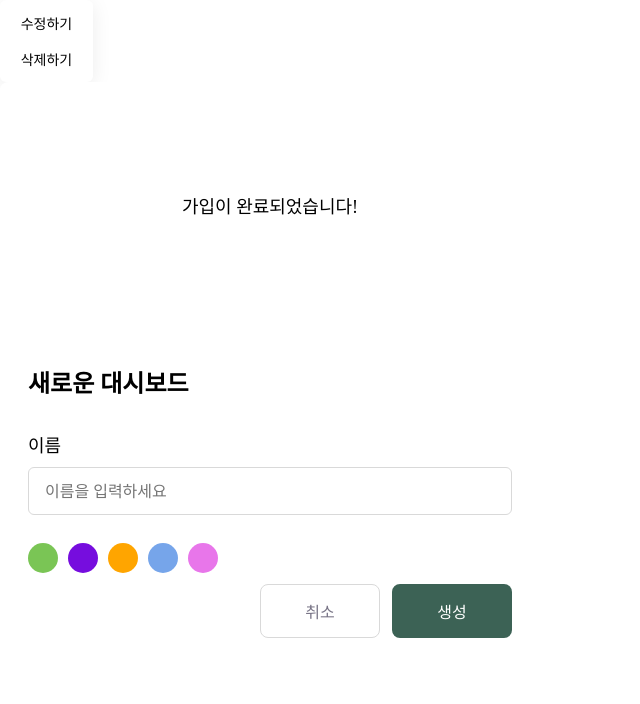
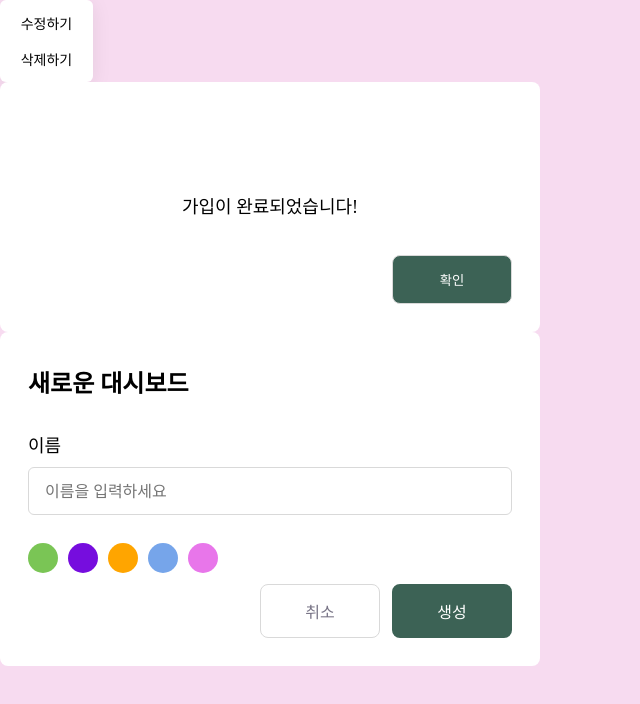
Before and after one commit to wise-Ag/taskify, a Next.js app: page / in a window 1280 px wide. Shown: the top 704 px of the page, without its empty margins (0-640 px from the left). Built offline with nearby package versions, Linux system fonts and the light colour scheme.

Commit message:
🎨 UI: AlertModal 미디어쿼리 적용

```diff
--- a/components/Modal/AlertModal.tsx
+++ b/components/Modal/AlertModal.tsx
@@ -1,5 +1,6 @@
 import styled from "styled-components";
 import { DeviceSize } from "@/styles/DeviceSize";
+import Button from "../button/Button";
 
 interface AlertProps {
   type: "incorrect" | "complete" | "duplicate";
@@ -13,6 +14,9 @@ function AlertModal({ type }: AlertProps) {
         {type === "complete" && "가입이 완료되었습니다!"}
         {type === "duplicate" && "이미 사용 중인 이메일입니다."}
       </AlertModalContents>
+      <ButtonWrapper>
+        <Button type="modalConfirm">{"확인"}</Button>
+      </ButtonWrapper>
     </AlertModalWrapper>
   );
 }
@@ -25,6 +29,12 @@ const AlertModalWrapper = styled.div`
   height: 25rem;
   border-radius: 0.8rem;
   background: var(--White);
+  position: relative;
+
+  @media (max-width: ${DeviceSize.mobile}) {
+    width: 32.7rem;
+    height: 22rem;
+  }
 `;
 
 const AlertModalContents = styled.div`
@@ -38,4 +48,21 @@ const AlertModalContents = styled.div`
   color: var(--Black20);
   font-size: 1.8rem;
   font-weight: 500;
+
+  @media (max-width: ${DeviceSize.mobile}) {
+    font-size: 1.6rem;
+    line-height: 22rem;
+  }
 `;
+
+const ButtonWrapper = styled.div`
+  position: absolute;
+  right: 2.8rem;
+  bottom: 2.8rem;
+  border: 1px solid var(--Gray30);
+
+  @media (max-width: ${DeviceSize.mobile}) {
+    right: 9.45rem;
+    bottom: 2.8rem;
+  }
+`;
--- a/styles/GlobalStyles.ts
+++ b/styles/GlobalStyles.ts
@@ -15,7 +15,7 @@ const GlobalStyles = createGlobalStyle`
 
   html {
     font-size: 62.5%;
-    background-color: #ffffff;
+    background-color: var(--Pinkf7);
     word-break: keep-all;
   }
 
```
